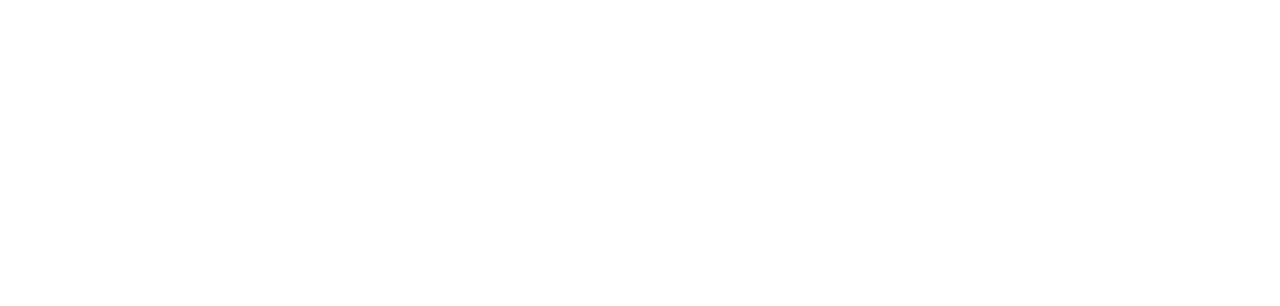
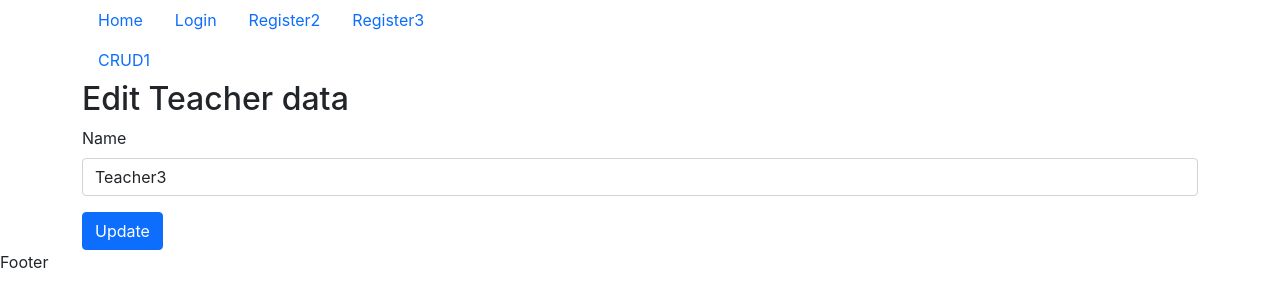
Before and after one commit to kaushalKazari/kaushal-reactjs-loginregister, a React (Create React App) app: page /editteacher in a window 1280 px wide. Before the commit this address had no page. Shown: the top 306 px of the page. Built offline with nearby package versions, Linux system fonts and the light colour scheme.

Commit message:
update method

```diff
--- a/src/pages/Crud1.js
+++ b/src/pages/Crud1.js
@@ -1,5 +1,6 @@
 // 1. import area
 import React, { useEffect, useState } from 'react'
+import { Link } from 'react-router-dom';
 import swal from 'sweetalert';
 
 // 2. function definition area
@@ -19,13 +20,13 @@
                                                 }
                                             ])
 
-    const[payload, setPayload] = useState([
+    const[payload, setPayload] = useState(
                                             {
                                                 "data": {
                                                 "name": "Teacher3"
                                                 }
                                             }
-                                        ])
+                                        )
     const[teachername, setTeachername] = useState('');
 
     // useEffect is use for page load
@@ -187,13 +188,13 @@
     teachers.map((cv, idx, arr)=>{
         return(
             <>
-            <tr>
+            <tr key={idx}>
                 <td>{cv.id}</td>
                 <td>{cv.name}</td>
                 <td>{cv.createdAt}</td>
                 <td>
                     <button className='btn btn-primary btn-sm'>View</button>
-                    <button className='btn btn-info btn-sm ms-2'>Edit</button>
+                    <Link to={`/editteacher?id=${cv.id}&name=${cv.name}`} className='btn btn-info btn-sm ms-2'>Edit</Link>
                     <button className='btn btn-danger btn-sm ms-2' onClick={(e)=>deleteTeacher(e)}>Delete</button>
                 </td>
             </tr>
--- /dev/null
+++ b/src/pages/EditTeacher.js
@@ -0,0 +1,89 @@
+import React, { useEffect, useState } from 'react'
+import { useSearchParams } from 'react-router-dom';
+import swal from 'sweetalert';
+
+export default function EditTeacher() {
+    // hook area
+    let [searchParams, setSearchParams] = useSearchParams();
+    const [payload, setPayload] = useState(
+        {
+            "data": {
+                "name": "Teacher3"
+            }
+        }
+    )
+    const[teachername, setTeachername] = useState('');
+
+    // after page/component load
+    // i want to receive the data after the page load
+    useEffect(() => {
+        //how to acess query params in react
+        console.log(searchParams.get('id'));
+        console.log(searchParams.get('name'));
+        setPayload({
+            ...payload,
+            data: {
+                name: searchParams.get('name')
+            }
+        })
+    },[]);
+
+    // function difination
+    const updateValue = (e) => {
+        // console.log(e.target.value);
+        setTeachername(e.target.value);
+        // console.log('Hook Variable teachername', teachername);
+        setPayload({
+            ...payload,
+            data: {
+                // name: teachername
+                // name:document.querySelector('#teachername').value
+                name:e.target.value
+            }
+        })
+    }
+    const updateTeacher = () => {
+        fetch(`http://localhost:1337/api/teachers/${searchParams.get('id')}`, {
+            method: "PUT",
+            headers: {
+                "Content-Type": "application/json"
+            },
+            body: JSON.stringify(payload)
+        })
+            .then(res => {
+                // console.log(res);
+                return res.json()
+            })
+            .then(data => {
+                // return console.log(data)
+                // console.log(data);
+                if (data) {
+                    swal("Good job!", "Teacher Updated Successfully.", "success")
+                    .then((value) => {
+                        window.location.href='/crud1';
+                    });
+                }
+            })
+            .catch(err => {
+                // console.log(err)
+            })
+    }
+
+    // return area
+    return (
+        <>
+            <div className='container'>
+                <h2>Edit Teacher data</h2>
+                <div>
+                    <input type='hidden' name='id' value={searchParams.get('id')} />
+                    <div className="mb-3">
+                        <label htmlFor="teachername" className="form-label">Name</label>
+                        <input type="text" name='name' value={payload.data.name} onChange={(e) => { return updateValue(e) }} className="form-control" id="teachername" placeholder="Please Enter Your Name" />
+                        {/* value={payload.data.name} */}
+                    </div>
+                    <button type="button" className="btn btn-primary" onClick={updateTeacher}>Update</button>
+                </div>
+            </div>
+        </>
+    )
+}
--- a/src/routes/Routes.js
+++ b/src/routes/Routes.js
@@ -1,5 +1,6 @@
 // 1. import area
 import Crud1 from "../pages/Crud1";
+import EditTeacher from "../pages/EditTeacher";
 import Home from "../pages/Home";
 import Login from "../pages/Login";
 import Register from "../pages/Register";
@@ -32,6 +33,10 @@
     {
       path:"crud1",
       element:<Crud1/>
+    },
+    {
+      path:"editteacher",
+      element:<EditTeacher/>
     }
   ]
 
```
